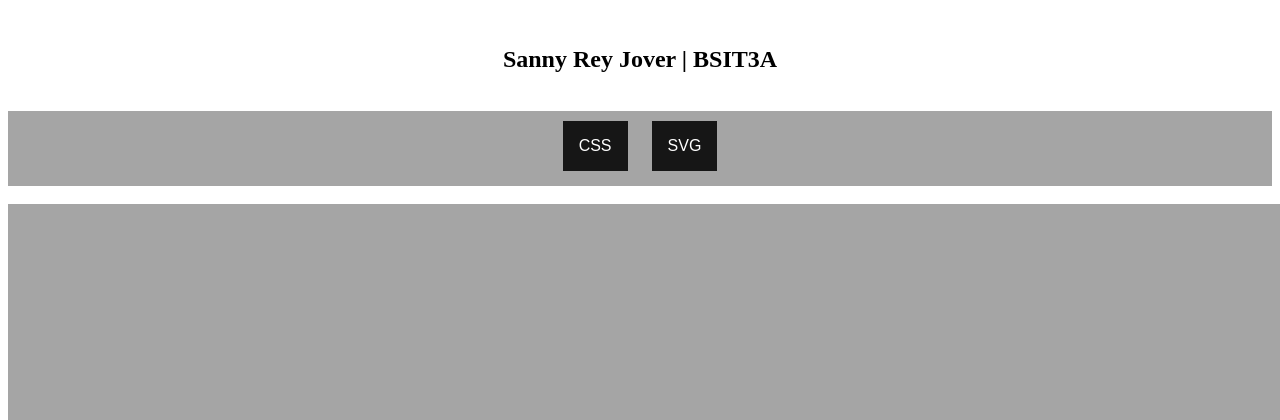
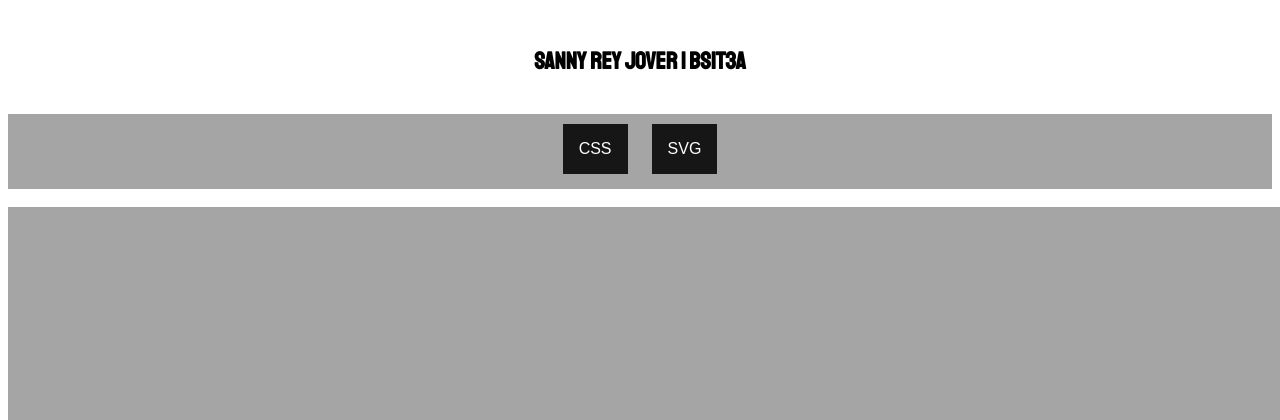
Before and after one commit to reyjover/web-animation-portfolio, a PHP site: page / in a window 1280 px wide; the page is wider, and only the part inside the window is pictured. Shown: the top 420 px of that part. Run offline with PHP 8.4, Linux system fonts and the light colour scheme.

Commit message:
Update style.css

```diff
--- a/style.css
+++ b/style.css
@@ -1,4 +1,6 @@
-
+h2{
+font-family: 'Staatliches', cursive;
+}
 .wrapper{
     text-align: center;
     margin: 0 auto;
```
